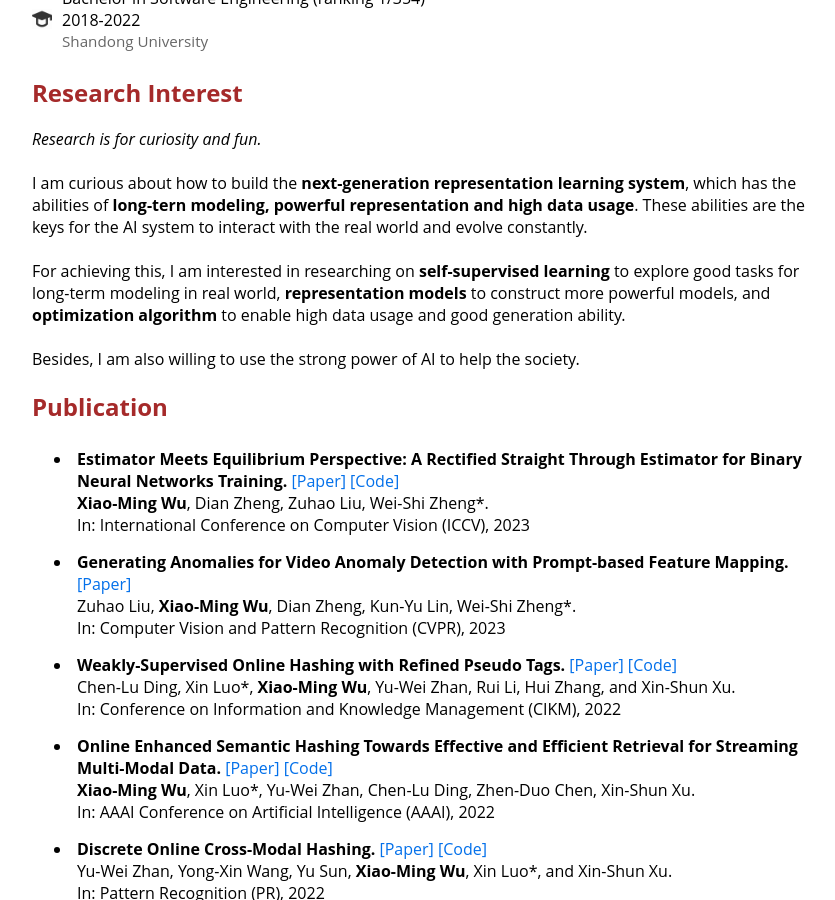
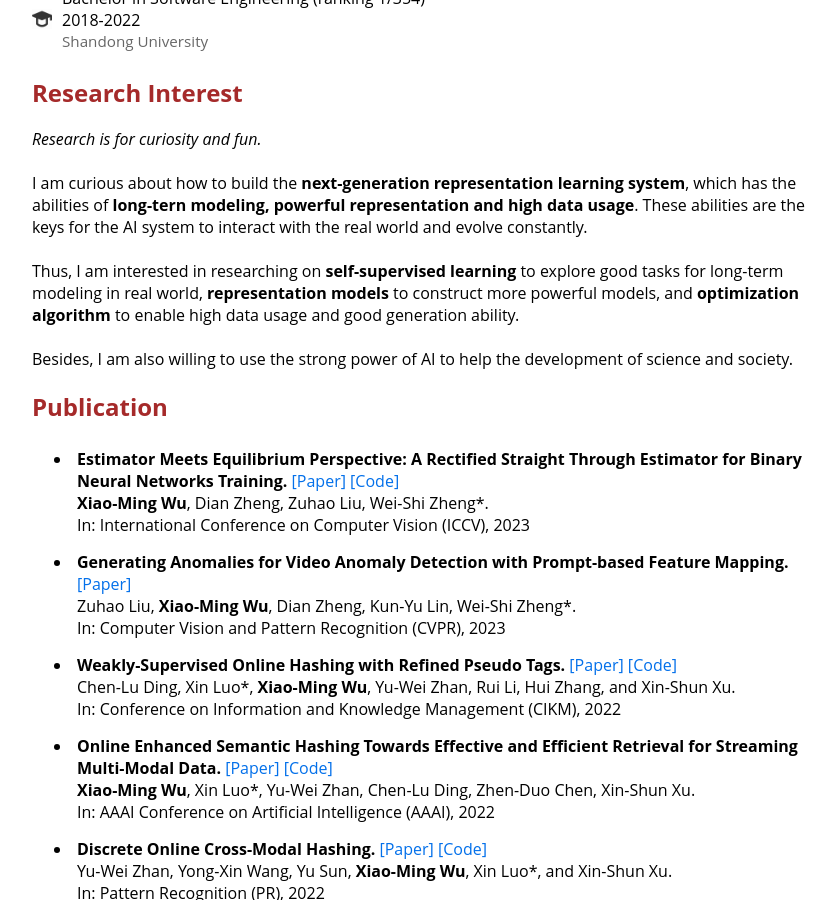
Before and after one commit to DravenALG/DravenALG.github.io, a Jekyll site: the page built from index.html, in a window 1280 px wide and 900 px high, scrolled down 694 px. Shown: the whole window, without its empty margins (208-1043 px from the left). Built offline with Jekyll 4.4.1, drawn with Linux system fonts in a browser that asks for light colours.

Commit message:
Update index.html

```diff
--- a/index.html
+++ b/index.html
@@ -65,9 +65,9 @@
 
     I am curious about how to build the <span style='font-weight: bold;'>next-generation representation learning system</span>, which has the abilities of <span style='font-weight: bold;'>long-tern modeling, powerful representation and high data usage</span>. These abilities are the keys for the AI system to interact with the real world and evolve constantly.<br><br>
 
-    For achieving this, I am interested in researching on <span style='font-weight: bold;'>self-supervised learning</span> to explore good tasks for long-term modeling in real world, <span style='font-weight: bold;'>representation models</span> to construct more powerful models, and <span style='font-weight: bold;'>optimization algorithm</span> to enable high data usage and good generation ability.<br><br>
+    Thus, I am interested in researching on <span style='font-weight: bold;'>self-supervised learning</span> to explore good tasks for long-term modeling in real world, <span style='font-weight: bold;'>representation models</span> to construct more powerful models, and <span style='font-weight: bold;'>optimization algorithm</span> to enable high data usage and good generation ability.<br><br>
 
-    Besides, I am also willing to use the strong power of AI to help the society.<br>
+    Besides, I am also willing to use the strong power of AI to help the development of science and society.<br>
 </div>
 
 <div>
```
